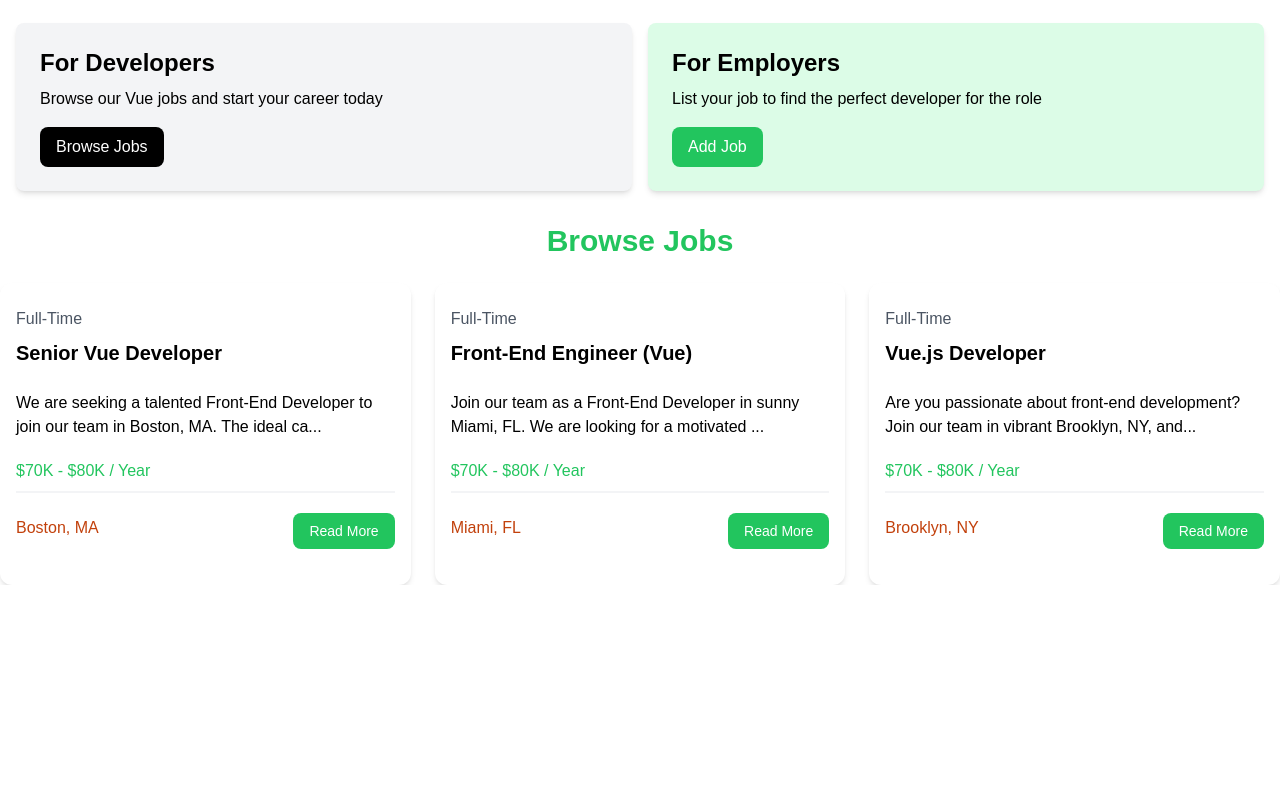
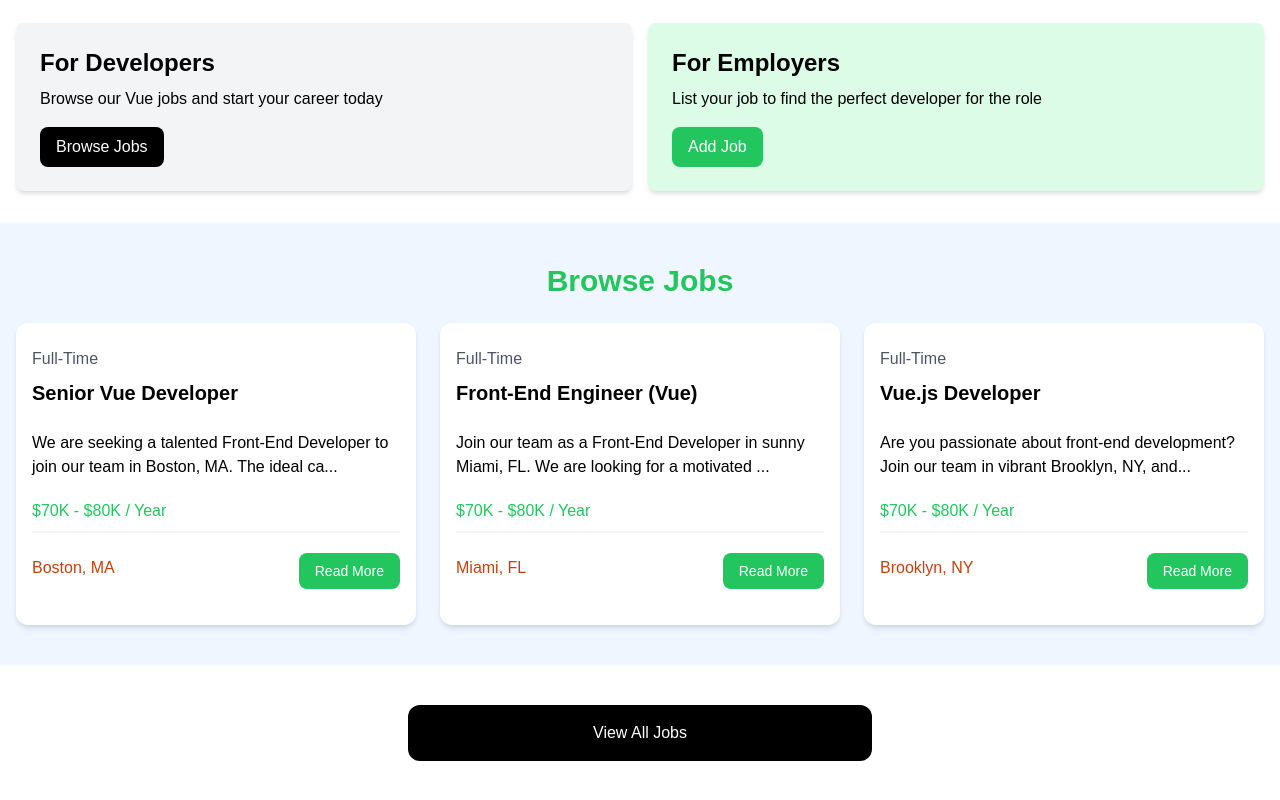
Before and after one commit to bizhan01/vue-jobs-app, a Vue app: page / in a window 1280 px wide. Shown: the part 386-1186 px from the top of the page. Before the commit the page ends 971 px from the top, so only its background shows below. Built offline with nearby package versions, Linux system fonts and the light colour scheme.

Commit message:
Jobs limit viwe

```diff
--- a/src/App.vue
+++ b/src/App.vue
@@ -12,6 +12,7 @@
     <NavbarViwe/>
     <Hero/>
     <HomeCards/>
-    <JobListings :limit="3"/>
+    <JobListings :limit="3" :showButton="true" />
+
   </div>
 </template>
--- a/src/components/JobListings.vue
+++ b/src/components/JobListings.vue
@@ -16,6 +16,8 @@
 
 
 <template>
+    <div>
+        <section class="bg-blue-50 px-4 py-10">
         <div class="container-xl lg:container m-auto">
             <h2 class="text-3xl font-bold text-green-500 mb-6 text-center">
             Browse Jobs
@@ -24,4 +26,13 @@
                 <JobListing v-for="job in jobs.slice(0, limit || jobs.length)" :key="job.id" :job="job"/>
             </div>
          </div>
+    </section>
+    <section v-if='showButton' class="m-auto max-w-lg my-10 px-6">
+        <a
+            href="/jobs"
+            class="block bg-black text-white text-center py-4 px-6 rounded-xl hover:bg-gray-700"
+            >View All Jobs
+        </a>
+    </section>
+    </div>
 </template>
```
Lines whose indentation alone changed are shown as unchanged.
